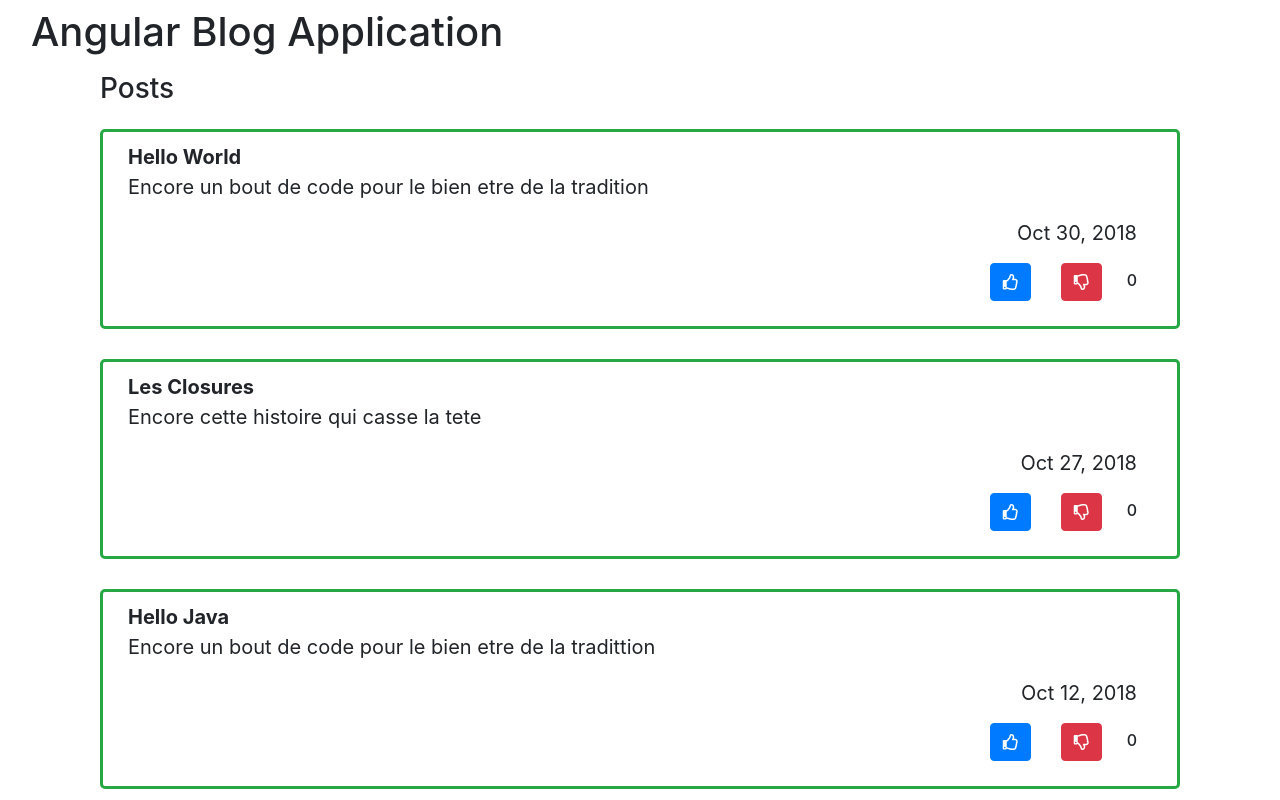
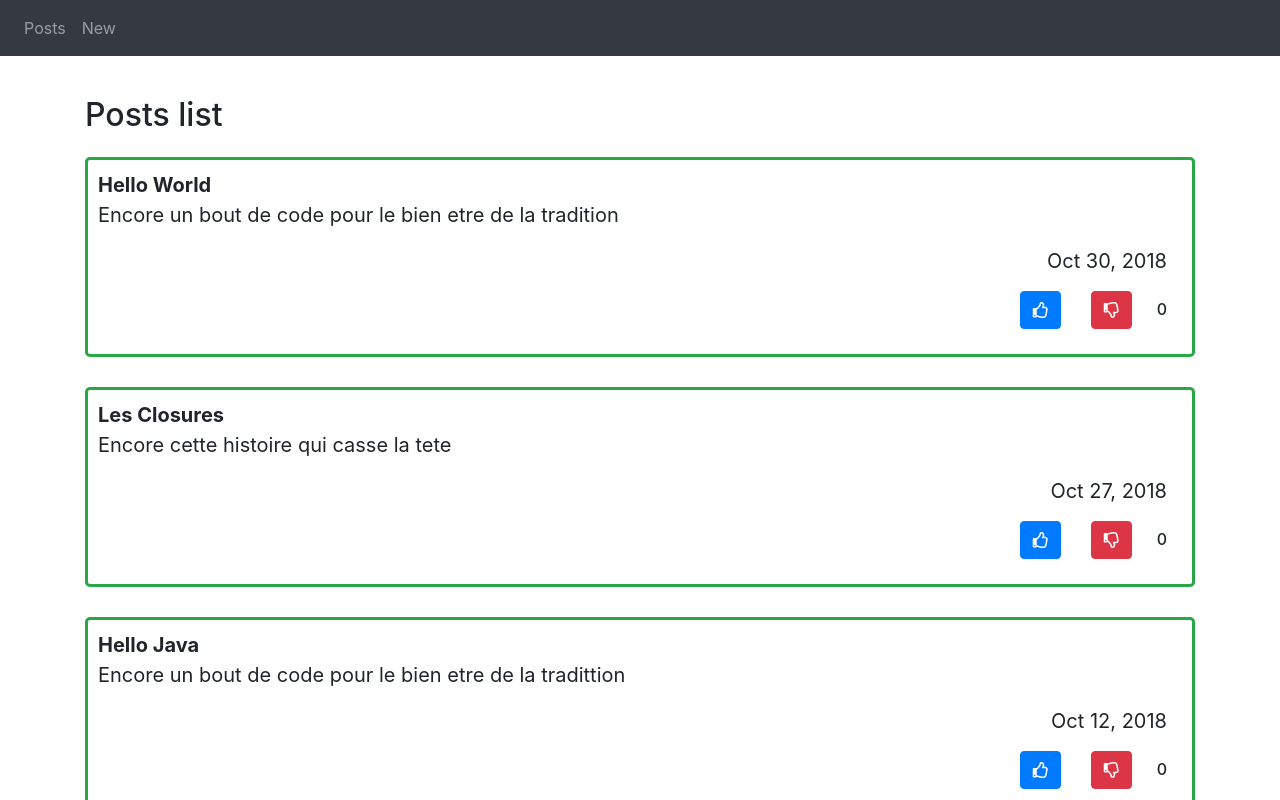
Before and after one commit to tomas-gl/Angular-blog-application, an Angular app: page / in a window 1280 px wide. Shown: the top 800 px of the page. Built offline with nearby package versions, Linux system fonts and the light colour scheme.

Commit message:
Added a nav menu with routing

```diff
--- a/src/app/app.component.css
+++ b/src/app/app.component.css
@@ -0,0 +1,3 @@
+.navbar{
+  margin-bottom: 40px;
+}
--- a/src/app/app.component.html
+++ b/src/app/app.component.html
@@ -1,5 +1,17 @@
-<div class="navbar">
-      <h1 class="col-lg-12">Angular Blog Application</h1>
-
+<nav class="navbar navbar-expand-sm bg-dark navbar-dark">
+  <ul class="navbar-nav">
+    <li routerLinkActive="active">
+      <a class="nav-link" routerLink="posts">Posts</a>
+    </li>
+    <li routerLinkActive="active">
+      <a class="nav-link" routerLink="new">New</a>
+    </li>
+  </ul>
+</nav>
+<div class="container">
+  <div class="row">
+    <div class="col-lg-12">
+      <router-outlet></router-outlet>
+    </div>
+  </div>
 </div>
-<app-postlist [posts]='posts'></app-postlist>
--- a/src/app/app.component.ts
+++ b/src/app/app.component.ts
@@ -6,15 +6,7 @@ import {PostService} from './services/post.service';
   templateUrl: './app.component.html',
   styleUrls: ['./app.component.css']
 })
-export class AppComponent implements OnInit{
-  title = 'angular-blog';
-  posts: any[];
-
-  constructor(private postService: PostService) {
-   }
-
-   ngOnInit(){
-     this.posts = this.postService.posts;
-   }
+export class AppComponent{
+  constructor(){}
 
 }
--- a/src/app/app.module.ts
+++ b/src/app/app.module.ts
@@ -5,15 +5,26 @@ import { AppComponent } from './app.component';
 import { PostlistComponent } from './postlist/postlist.component';
 import { PostlistitemComponent } from './postlistitem/postlistitem.component';
 import { PostService } from './services/post.service';
+import { NewpostComponent } from './newpost/newpost.component';
+import {RouterModule, Routes} from "@angular/router";
+
+const appRoutes: Routes = [
+  {path: 'posts', component: PostlistComponent },
+  {path: 'new', component: NewpostComponent},
+  {path: '', component: PostlistComponent },
+  {path: '**', redirectTo: '/posts'}
+];
 
 @NgModule({
   declarations: [
     AppComponent,
     PostlistComponent,
-    PostlistitemComponent
+    PostlistitemComponent,
+    NewpostComponent
   ],
   imports: [
-    BrowserModule
+    BrowserModule,
+    RouterModule.forRoot(appRoutes)
   ],
   providers: [
     PostService
--- /dev/null
+++ b/src/app/newpost/newpost.component.html
@@ -0,0 +1,3 @@
+<p>
+  newpost works!
+</p>
--- /dev/null
+++ b/src/app/newpost/newpost.component.ts
@@ -0,0 +1,15 @@
+import { Component, OnInit } from '@angular/core';
+
+@Component({
+  selector: 'app-newpost',
+  templateUrl: './newpost.component.html',
+  styleUrls: ['./newpost.component.css']
+})
+export class NewpostComponent implements OnInit {
+
+  constructor() { }
+
+  ngOnInit() {
+  }
+
+}
--- a/src/app/postlist/postlist.component.html
+++ b/src/app/postlist/postlist.component.html
@@ -1,10 +1,6 @@
-<div class="container">
-  <div class="col-lg-12">
-  <div class="h3">Posts</div>
-  </div>
-</div>
+<h2>Posts list</h2>
 
-<div class="container">
+  <ul class="list-group">
         <app-postlistitem
          *ngFor="let post of posts"
          [title]="post.title"
@@ -12,4 +8,4 @@
          [created_at]="post.created_at"
          [loveIts]="post.loveIts">
         </app-postlistitem>
-</div>
+  </ul>
--- a/src/app/postlist/postlist.component.ts
+++ b/src/app/postlist/postlist.component.ts
@@ -14,9 +14,13 @@ export class PostlistComponent implements OnInit {
   @Input() created_at: Date;
   @Input() posts;
 
-  constructor() { }
+  title = 'angular-blog';
+  posts: any[];
 
-  ngOnInit() {
-  }
+  constructor(private postService: PostService) {
+   }
 
+   ngOnInit(){
+     this.posts = this.postService.posts;
+   }
 }
--- a/src/app/postlistitem/postlistitem.component.css
+++ b/src/app/postlistitem/postlistitem.component.css
@@ -35,3 +35,7 @@
 .btn{
   margin: 15px;
 }
+
+li{
+  list-style-type: none;
+}
--- a/src/app/postlistitem/postlistitem.component.html
+++ b/src/app/postlistitem/postlistitem.component.html
@@ -1,8 +1,4 @@
-<div class="container">
-  <div class="row">
-    <div class="col-lg-12">
-      <div [ngClass]="loveIts >= 0 ? 'border border-success' : 'border border-danger' ">
-        <div class="col-lg-12">
+<li [ngClass]="loveIts >= 0 ? 'border border-success' : 'border border-danger' ">
     <p>
       <span class="content">
         <strong> {{ title }} </strong>
@@ -24,8 +20,4 @@
       </button>
       <span class="numberloveIts h6">{{ loveIts }}</span>
     </div>
-        </div>
-      </div>
-    </div>
-  </div>
-</div>
+</li>
--- a/src/index.html
+++ b/src/index.html
@@ -2,7 +2,7 @@
 <html lang="en">
 <head>
   <meta charset="utf-8">
-  <title>Application de type blog</title>
+  <title>Angular blog application</title>
   <base href="/">
   <meta name="viewport" content="width=device-width, initial-scale=1">
   <link rel="stylesheet" href="https://use.fontawesome.com/releases/v5.4.2/css/regular.css" integrity="sha384-OEIzojYBMrmz48aIjVQj7VG38613/sxpP58OW9h5zBYC7biGFlv9tyu5kWmaAYlF" crossorigin="anonymous">
```
Also changed, not shown: src/app/newpost/newpost.component.css (added). Lines whose indentation alone changed are shown as unchanged.
